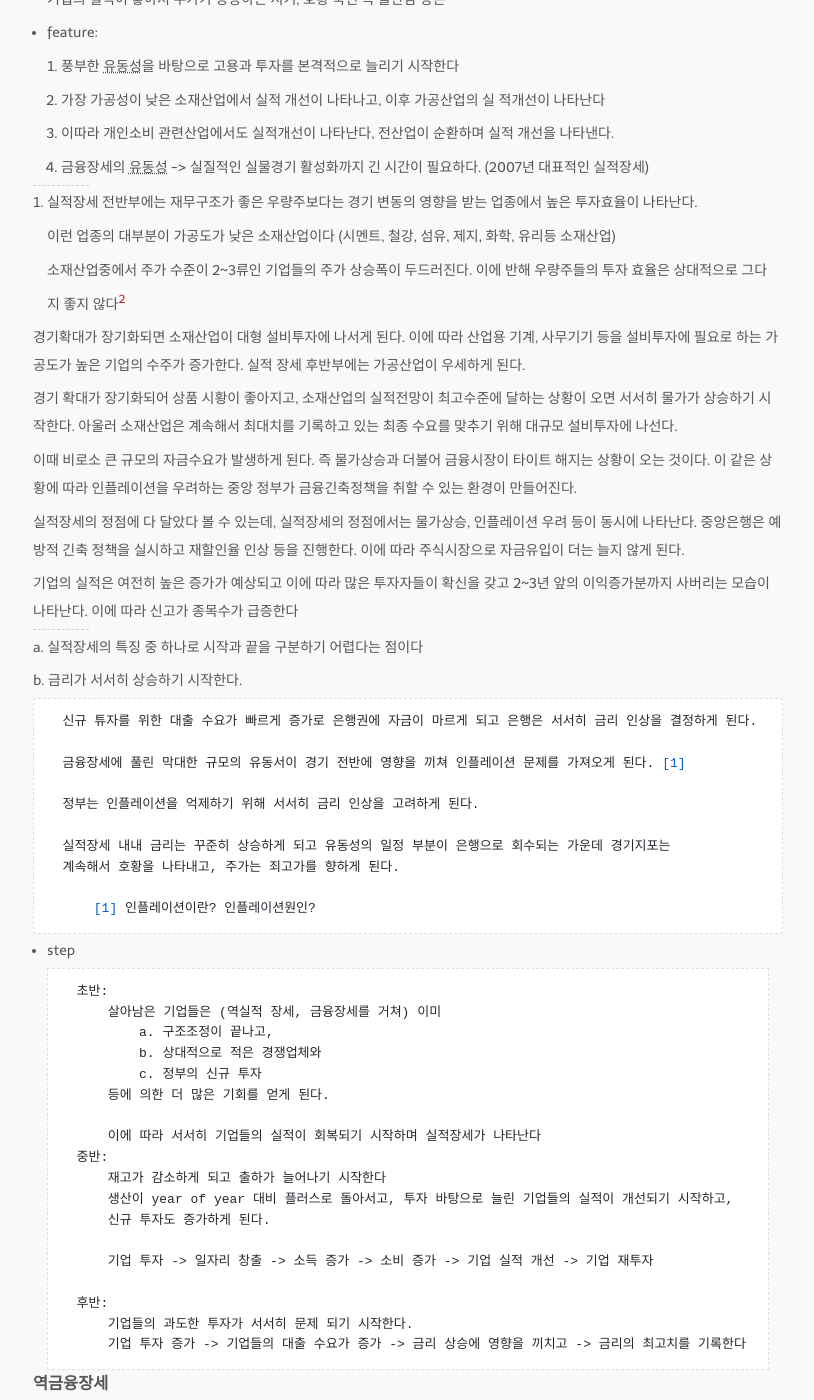
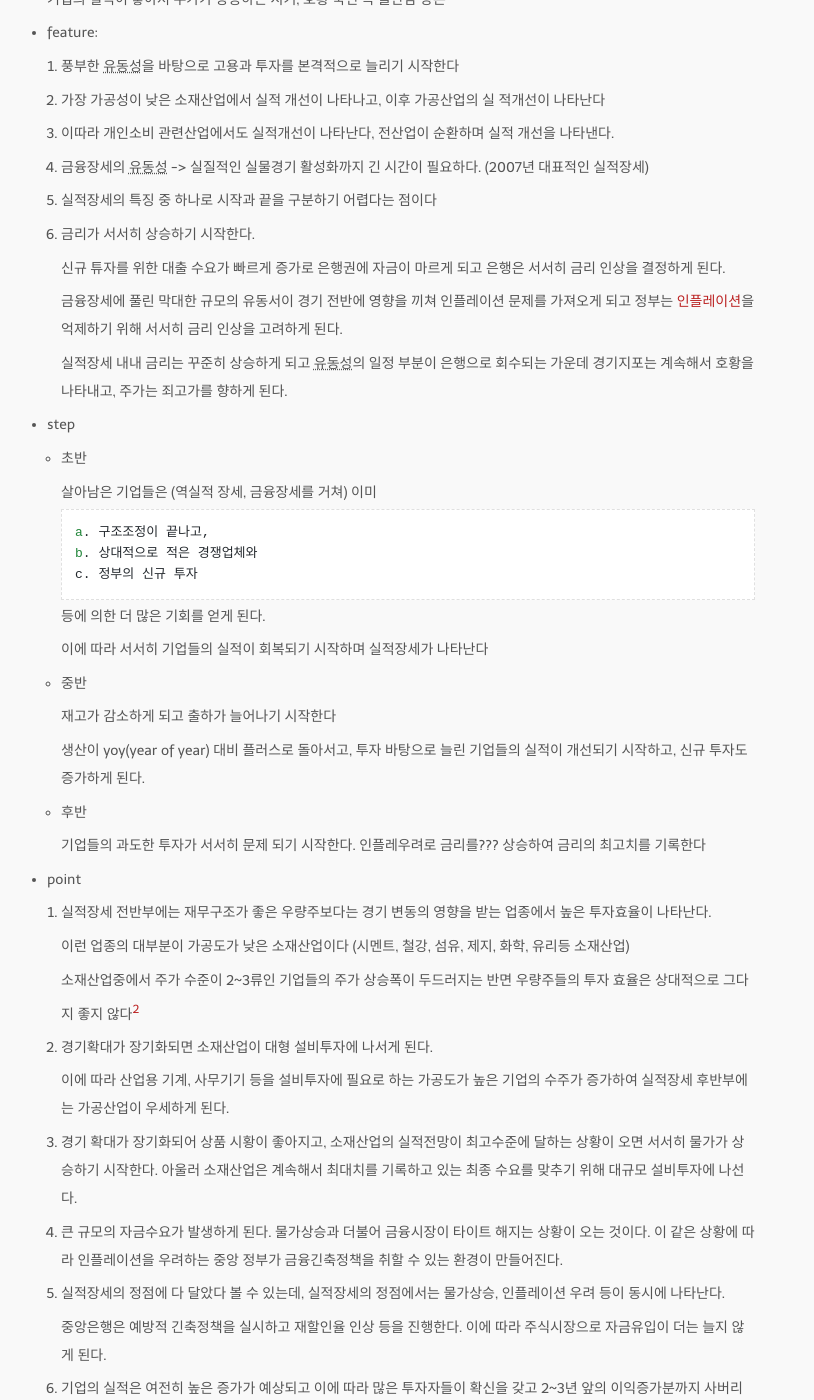
Before and after one commit to jung-research/github.io, a Jekyll site: the page built from _posts/2023-08-23-season_theory.md, in a window 1280 px wide and 1400 px high, scrolled down 2999 px. Shown: the whole window, without its empty margins (232-1046 px from the left). Built offline with Jekyll 4.4.1, drawn with Linux system fonts in a browser that asks for light colours; nearby versions of some CDN libraries; some web fonts are replaced; some of the changed text lies outside the part shown.

Commit message:
mod season theory

```diff
--- a/_posts/2023-08-23-season_theory.md
+++ b/_posts/2023-08-23-season_theory.md
@@ -143,69 +143,68 @@ tags:
 
   4. 금융장세의 유동성 -> 실질적인 실물경기 활성화까지 긴 시간이 필요하다. (2007년 대표적인 실적장세)
 
-  ---
+  5. 실적장세의 특징 중 하나로 시작과 끝을 구분하기 어렵다는 점이다
+
+  6. 금리가 서서히 상승하기 시작한다.
+
+     신규 튜자를 위한 대출 수요가 빠르게 증가로 은행권에 자금이 마르게 되고 은행은 서서히 금리 인상을 결정하게 된다.
+
+     금융장세에 풀린 막대한 규모의 유동서이 경기 전반에 영향을 끼쳐 인플레이션 문제를 가져오게 되고 정부는
+     [인플레이션](/2023/08/27/economics_noun.html#inflation)을 억제하기 위해 서서히 금리 인상을 고려하게 된다.
+
+     실적장세 내내 금리는 꾸준히 상승하게 되고 유동성의 일정 부분이 은행으로 회수되는 가운데 경기지포는 계속해서 호황을
+     나타내고, 주가는 죄고가를 향하게 된다.
+
+* step
+
+  - 초반
+
+    살아남은 기업들은 (역실적 장세, 금융장세를 거쳐) 이미
+
+        a. 구조조정이 끝나고,
+        b. 상대적으로 적은 경쟁업체와
+        c. 정부의 신규 투자
+
+    등에 의한 더 많은 기회를 얻게 된다.
+
+    이에 따라 서서히 기업들의 실적이 회복되기 시작하며 실적장세가 나타난다
+
+  - 중반
+
+    재고가 감소하게 되고 출하가 늘어나기 시작한다
+
+    생산이 yoy(year of year) 대비 플러스로 돌아서고, 투자 바탕으로 늘린 기업들의 실적이 개선되기 시작하고,
+    신규 투자도 증가하게 된다.
+
+  - 후반
+
+    기업들의 과도한 투자가 서서히 문제 되기 시작한다. 인플레우려로 금리를??? 상승하여 금리의 최고치를 기록한다
+
+* point
 
   1. 실적장세 전반부에는 재무구조가 좋은 우량주보다는 경기 변동의 영향을 받는 업종에서 높은 투자효율이 나타난다.
 
      이런 업종의 대부분이 가공도가 낮은 소재산업이다 (시멘트, 철강, 섬유, 제지, 화학, 유리등 소재산업)
 
-     소재산업중에서 주가 수준이 2~3류인 기업들의 주가 상승폭이 두드러진다. 이에 반해 우량주들의 투자 효율은 상대적으로 그다지 좋지 않다[^2]
+     소재산업중에서 주가 수준이 2~3류인 기업들의 주가 상승폭이 두드러지는 반면 우량주들의 투자 효율은 상대적으로 그다지 좋지 않다[^2]
 
 
-  경기확대가 장기화되면 소재산업이 대형 설비투자에 나서게 된다. 이에 따라 산업용 기계, 사무기기 등을 설비투자에
-  필요로 하는 가공도가 높은 기업의 수주가 증가한다. 실적 장세 후반부에는 가공산업이 우세하게 된다.
+  2. 경기확대가 장기화되면 소재산업이 대형 설비투자에 나서게 된다.
 
-  경기 확대가 장기화되어 상품 시황이 좋아지고, 소재산업의 실적전망이 최고수준에 달하는 상황이 오면 서서히
-  물가가 상승하기 시작한다. 아울러 소재산업은 계속해서 최대치를 기록하고 있는 최종 수요를 맞추기 위해 대규모 설비투자에 나선다.
+     이에 따라 산업용 기계, 사무기기 등을 설비투자에 필요로 하는 가공도가 높은 기업의 수주가 증가하여 실적장세 후반부에는 가공산업이 우세하게 된다.
 
-  이때 비로소 큰 규모의 자금수요가 발생하게 된다. 즉 물가상승과 더불어 금융시장이 타이트 해지는
-  상황이 오는 것이다. 이 같은 상황에 따라 인플레이션을 우려하는 중앙 정부가 금융긴축정책을 취할 수 있는 환경이 만들어진다.
+  3. 경기 확대가 장기화되어 상품 시황이 좋아지고, 소재산업의 실적전망이 최고수준에 달하는 상황이 오면 서서히 물가가 상승하기 시작한다.
+     아울러 소재산업은 계속해서 최대치를 기록하고 있는 최종 수요를 맞추기 위해 대규모 설비투자에 나선다.
 
-  실적장세의 정점에 다 달았다 볼 수 있는데, 실적장세의 정점에서는 물가상승, 인플레이션 우려 등이 동시에 나타난다.
-  중앙은행은 예방적 긴축 정책을 실시하고 재할인율 인상 등을 진행한다. 이에 따라 주식시장으로 자금유입이 더는 늘지 않게 된다.
+  4. 큰 규모의 자금수요가 발생하게 된다. 물가상승과 더불어 금융시장이 타이트 해지는 상황이 오는 것이다. 이 같은 상황에 따라 인플레이션을
+     우려하는 중앙 정부가 금융긴축정책을 취할 수 있는 환경이 만들어진다.
 
-  기업의 실적은 여전히 높은 증가가 예상되고 이에 따라 많은 투자자들이 확신을 갖고 2~3년 앞의 이익증가분까지
-  사버리는 모습이 나타난다. 이에 따라 신고가 종목수가 급증한다
+  5. 실적장세의 정점에 다 달았다 볼 수 있는데, 실적장세의 정점에서는 물가상승, 인플레이션 우려 등이 동시에 나타난다.
 
+     중앙은행은 예방적 긴축정책을 실시하고 재할인율 인상 등을 진행한다. 이에 따라 주식시장으로 자금유입이 더는 늘지 않게 된다.
 
-  ---
-
-  a. 실적장세의 특징 중 하나로 시작과 끝을 구분하기 어렵다는 점이다
-
-  b. 금리가 서서히 상승하기 시작한다.
-
-      신규 튜자를 위한 대출 수요가 빠르게 증가로 은행권에 자금이 마르게 되고 은행은 서서히 금리 인상을 결정하게 된다.
-
-      금융장세에 풀린 막대한 규모의 유동서이 경기 전반에 영향을 끼쳐 인플레이션 문제를 가져오게 된다. [1]
-
-      정부는 인플레이션을 억제하기 위해 서서히 금리 인상을 고려하게 된다.
-
-      실적장세 내내 금리는 꾸준히 상승하게 되고 유동성의 일정 부분이 은행으로 회수되는 가운데 경기지포는
-      계속해서 호황을 나타내고, 주가는 죄고가를 향하게 된다.
-
-          [1] 인플레이션이란? 인플레이션원인?
-
-* step
-
-        초반:
-            살아남은 기업들은 (역실적 장세, 금융장세를 거쳐) 이미
-                a. 구조조정이 끝나고,
-                b. 상대적으로 적은 경쟁업체와
-                c. 정부의 신규 투자
-            등에 의한 더 많은 기회를 얻게 된다.
-
-            이에 따라 서서히 기업들의 실적이 회복되기 시작하며 실적장세가 나타난다
-        중반:
-            재고가 감소하게 되고 출하가 늘어나기 시작한다
-            생산이 year of year 대비 플러스로 돌아서고, 투자 바탕으로 늘린 기업들의 실적이 개선되기 시작하고,
-            신규 투자도 증가하게 된다.
-
-            기업 투자 -> 일자리 창출 -> 소득 증가 -> 소비 증가 -> 기업 실적 개선 -> 기업 재투자
-
-        후반:
-            기업들의 과도한 투자가 서서히 문제 되기 시작한다.
-            기업 투자 증가 -> 기업들의 대출 수요가 증가 -> 금리 상승에 영향을 끼치고 -> 금리의 최고치를 기록한다
-
+  6. 기업의 실적은 여전히 높은 증가가 예상되고 이에 따라 많은 투자자들이 확신을 갖고 2~3년 앞의 이익증가분까지
+     사버리는 모습이 나타난다. 이에 따라 신고가 종목수가 급증한다
 
 ### 역금융장세
 
@@ -396,13 +395,8 @@ macro 는 국민소득, 물가, 실업, 환율, 국제수지 등 실물경제에
 
 
 [^1]: 「우라가미 구니오」(ウラガミ クニオ, 浦上邦雄)
-[^2]:
-
-    경기가 좋아지기 시작하면 소비도 잇따라 증가하여 주문폭주 현상이 나타난다. 이 경우 업계 TOP 기업들은 밀려드는 주문 폭주로
-    인해 발주량을 제때 맞추지 못하게 된면 신뢰성은 약간 떨어지더라도 납기일을 맞출 수 있는 2~3류 기업에서 제품 발주가 나타난다.
-
-    이 같은 현상으로 인해 소재산업중에서 주가 수준이 2~3류인 기업들의 주가 상승폭이 두드러진다. 이에 따라 우량주들의 투자 효율
-    은 상대적으로 그다지 좋지 않다.
+[^2]:  경기가 좋아지기 시작하면 소비도 잇따라 증가하여 주문폭주 현상이 나타면서 업계 TOP 기업들은 밀려드는 주문 폭주로 인해 발주량을
+       제때 맞추지 못하게 된면 신뢰성은 약간 떨어지더라도 납기일을 맞출 수 있는 2~3류 기업에서 제품 발주가 나타난다
 
 ---
 
```
Also changed, not shown: _posts/2023-08-27-economics_noun.md (+6 -0 lines).
